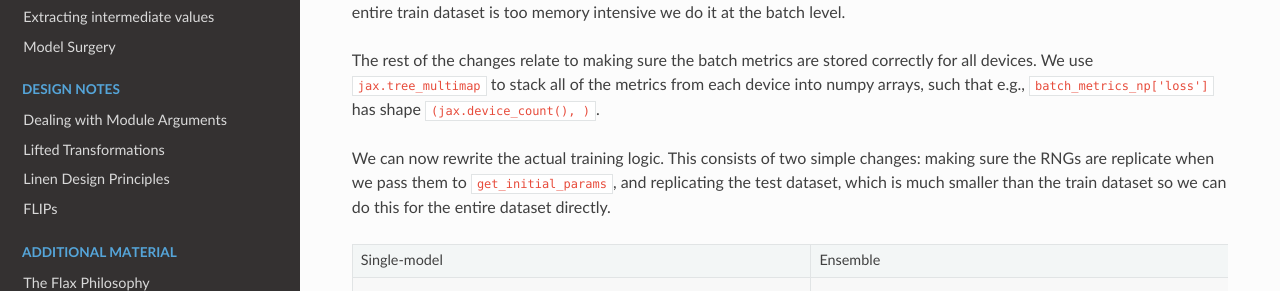
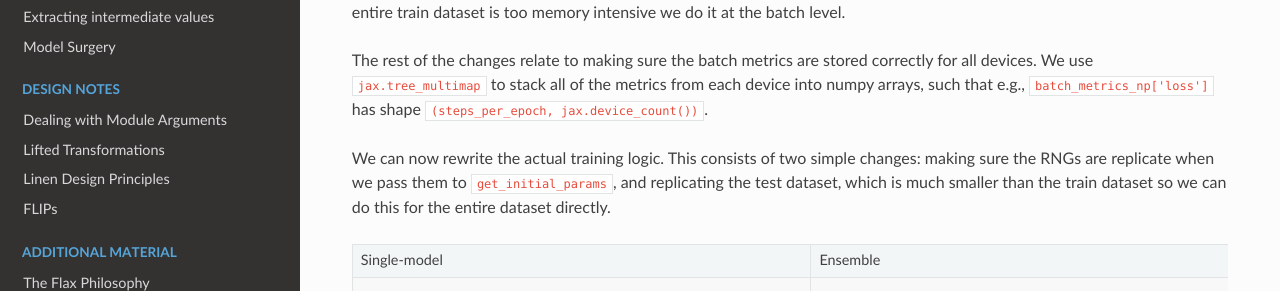
Before and after one commit to bortkomencw/flax, a Sphinx documentation site: the page built from docs/howtos/ensembling.rst, in a window 1280 px wide and 900 px high, scrolled down 2051 px. Shown: the part 156-447 px from the top of the window. Built offline with Sphinx 7.4.7 and the Read the Docs theme 2.0.0, drawn with Linux system fonts in a browser that asks for light colours.

Commit message:
Correct incorrect shape note in ensembling.rst
ensembling.rst mentions a stacked shape batch_metrics_np['loss'] but doesn't correctly call out the post-stacked shape.

```diff
--- a/docs/howtos/ensembling.rst
+++ b/docs/howtos/ensembling.rst
@@ -253,7 +253,7 @@ the entire train dataset is too memory intensive we do it at the batch level.
 The rest of the changes relate to making sure the batch metrics are stored
 correctly for all devices. We use ``jax.tree_multimap`` to stack all of the
 metrics from each device into numpy arrays, such that e.g.,
-``batch_metrics_np['loss']`` has shape ``(jax.device_count(), )``.
+``batch_metrics_np['loss']`` has shape ``(steps_per_epoch, jax.device_count())``.
 
 We can now rewrite the actual training logic. This consists of two simple
 changes: making sure the RNGs are replicate when we pass them to
```
